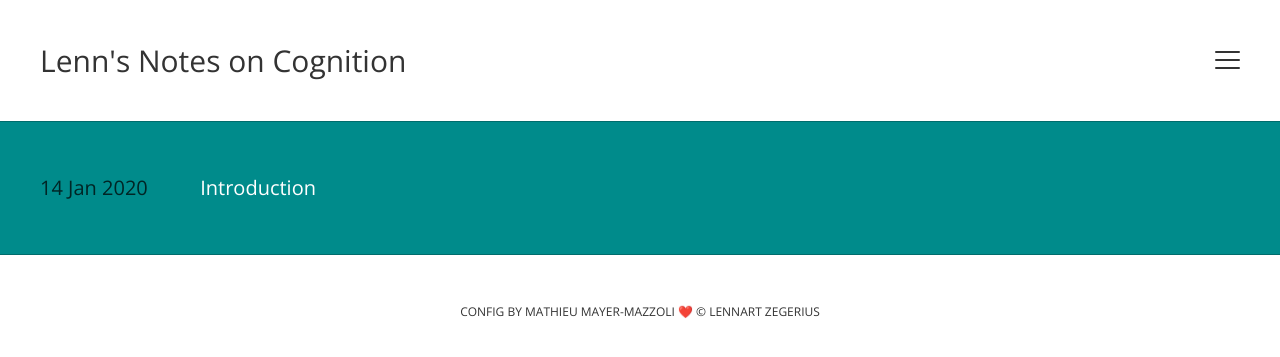
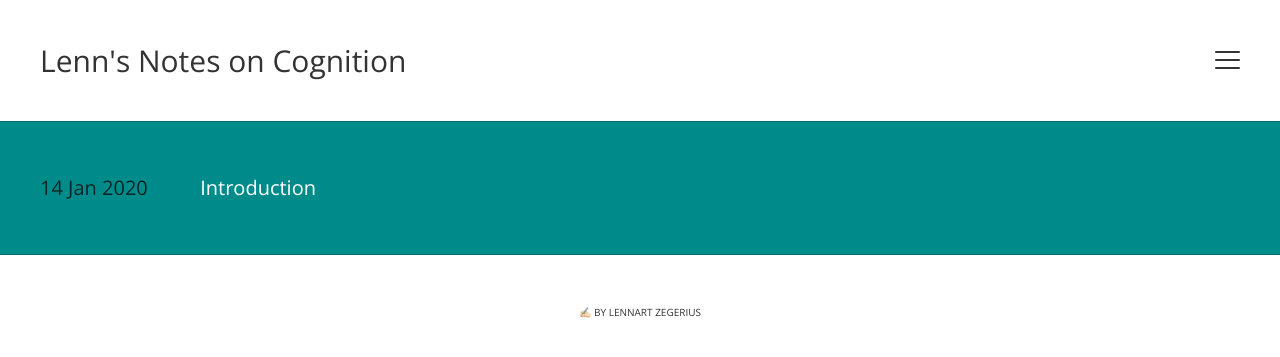
Before and after one commit to Lenzeg/Cogsci_blog, a Jekyll site: the page built from index.html, in a window 1280 px wide. Shown: the top 357 px of the page. Built offline with Jekyll 4.4.1, drawn with Linux system fonts in a browser that asks for light colours; the list of posts is cut into pages by our own code.

Commit message:
Fixed footer

```diff
--- a/_layouts/default.html
+++ b/_layouts/default.html
@@ -44,6 +46,8 @@
           <li><a target="_blank" href="https://instagram.com/{{ site.instagram }}">Instagram</a></li>
           {% endif %}
         </ul>
+
+
       </nav>
     </div>
 
@@ -62,7 +66,8 @@
       </main>
 
       <footer>
-        <small>config by Mathieu Mayer-Mazzoli ❤️ &copy; {{ site.author }}</small>
+        <small> ✍🏻 by {{ site.author }}</small> <br>
+
       </footer>
 
     </div>
--- a/_scss/base/_global.scss
+++ b/_scss/base/_global.scss
@@ -78,7 +78,9 @@
 }
 
 small {
-  font-size: 60%;
+  font-size: 50%;
+  text-transform: lowercase;
+  font-weight: lighter;
 }
 
 ul li { list-style-type: circle; }
```
Also changed, not shown: other parts of _layouts/default.html (+2 -0 lines), 13 other files.
